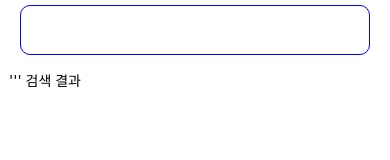
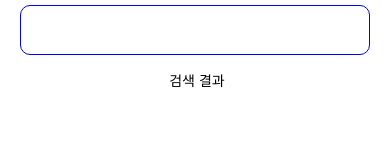
Before and after one commit to ParkJongJoon7128/clothWeatherApp, a React Native app: screen /Location in a window 390 px wide. Shown: the part 274-434 px from the top of the page. Built offline with nearby package versions, Linux system fonts and the light colour scheme.

Commit message:
LcationScreen 디자인중 (textinput 값 보여주기 - success!)

```diff
--- a/components/add_Address.js
+++ b/components/TextInput.js
@@ -1,7 +1,11 @@
 import React from 'react';
 import {TextInput} from 'react-native-gesture-handler';
 
-const add_Address = ({style}) => {
+const TextInputs = ({style, setText, value}) => {
+  const ChangeText = e => {
+    setText(e);
+  };
+
   return (
     <TextInput
       style={style}
@@ -9,8 +13,9 @@ const add_Address = ({style}) => {
       numberOfLines={1}
       placeholderTextColor="gray"
       textAlign="left"
+      onChangeText={ChangeText}
+      value={value}
     />
   );
 };
-
-export default add_Address;
+export default TextInputs;
--- a/screens/LocationScreen.js
+++ b/screens/LocationScreen.js
@@ -1,17 +1,11 @@
 import React from 'react';
 import {Text, View, StyleSheet, Platform} from 'react-native';
-import TextInput from '../components/add_Address';
+import TextInput from '../components/TextInput';
 import {useState} from 'react';
 import {ScrollView} from 'react-native-gesture-handler';
 
 const LocationScreen = () => {
-  const [text, setChangeText] = React.useState('');
-
-  // const changeText = value => {
-  //   setChangeText({text: value});
-  // };
-
-  // const submitText = {};
+  const [text, setText] = useState('');
 
   return (
     <View style={styles.wrapper}>
@@ -41,15 +35,14 @@ const LocationScreen = () => {
               paddingHorizontal: 24,
             }}
             placeholder="도로명을 제외한 행정구역까지만 입력해주세요!"
-            // onChangeText={changeText}
-            // onSubmitEditing={submitText}
+            setText={setText}
+            value={text}
           />
         </View>
         <View style={styles.textInputResult}>
-          <Text>'{text}'' 검색 결과</Text>
+          <Text>{text} 검색 결과</Text>
         </View>
       </View>
-
       <View style={styles.wrapperBottom}>
         <ScrollView></ScrollView>
       </View>
@@ -96,7 +89,7 @@ const styles = StyleSheet.create({
     fontSize: 18,
     color: '#000',
     marginTop: 15,
-    marginRight: 300,
+    // marginRight: 280,
   },
 });
 
```
